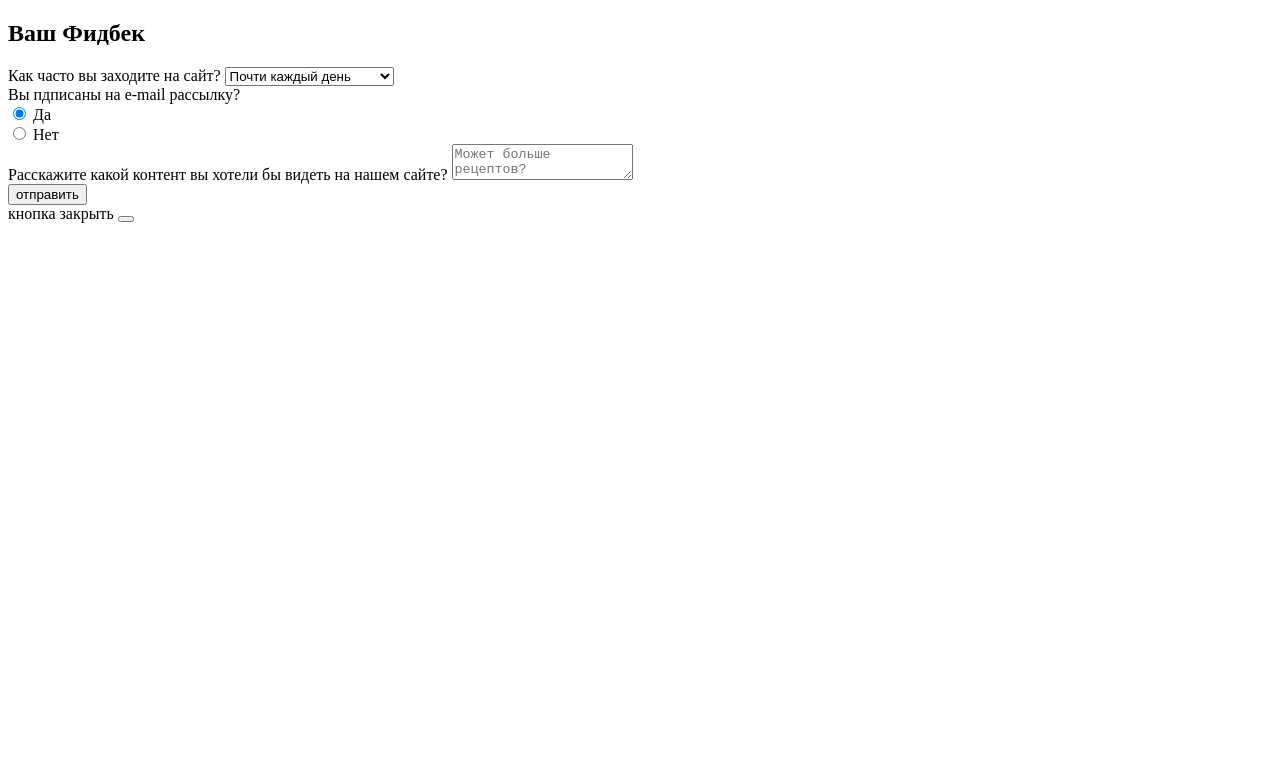
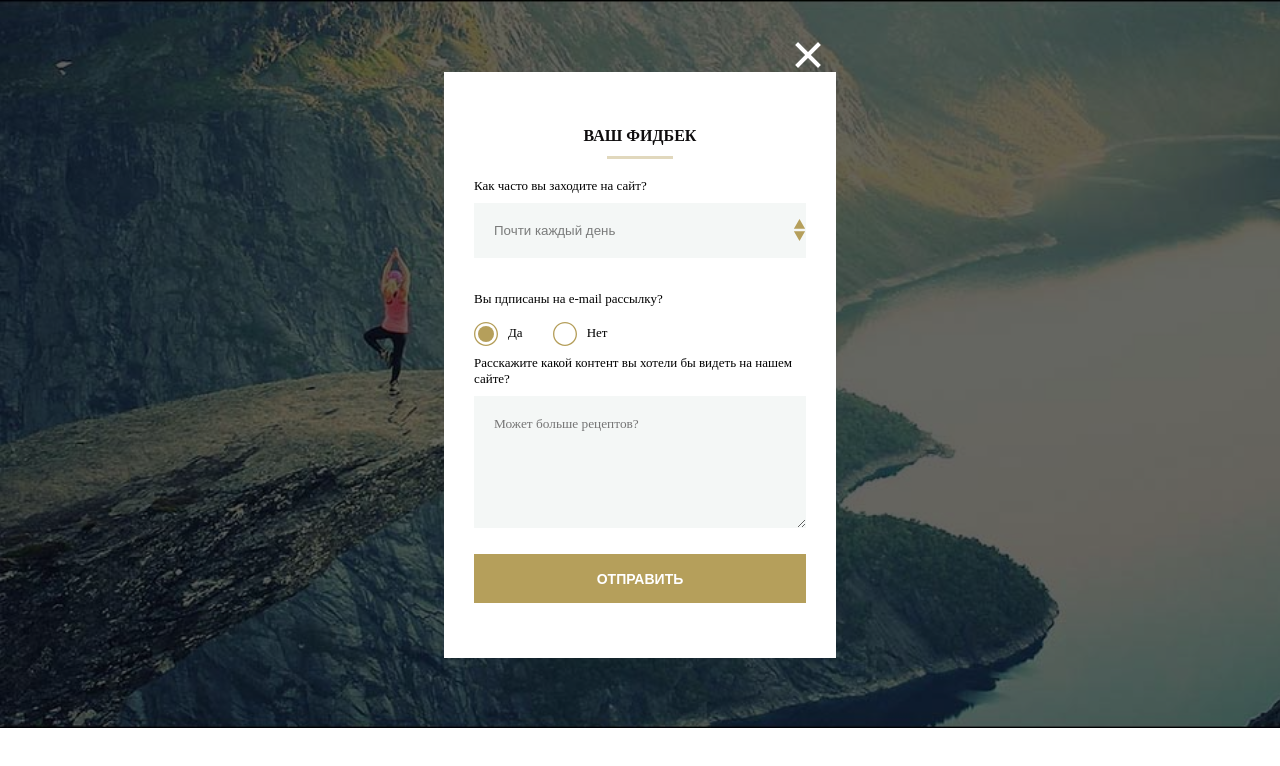
Before and after one commit to Albinok/popup, a plain HTML site: page index.html in a window 1280 px wide. Drawn offline with Linux system fonts and the light colour scheme; the site is published under a folder, as on GitHub Pages, so addresses that start at the root find nothing; a web font is replaced by a local one.

Commit message:
Update index.html

```diff
--- a/index.html
+++ b/index.html
@@ -6,7 +6,7 @@
     <meta http-equiv="X-UA-Compatible" content="IE=edge">
     <meta name="viewport" content="width=device-width, initial-scale=1.0">
     <title>popup</title>
-    <link rel="stylesheet" href="/css/popup.css">
+    <link rel="stylesheet" href="css/popup.css">
 </head>
 
 <body>
```
